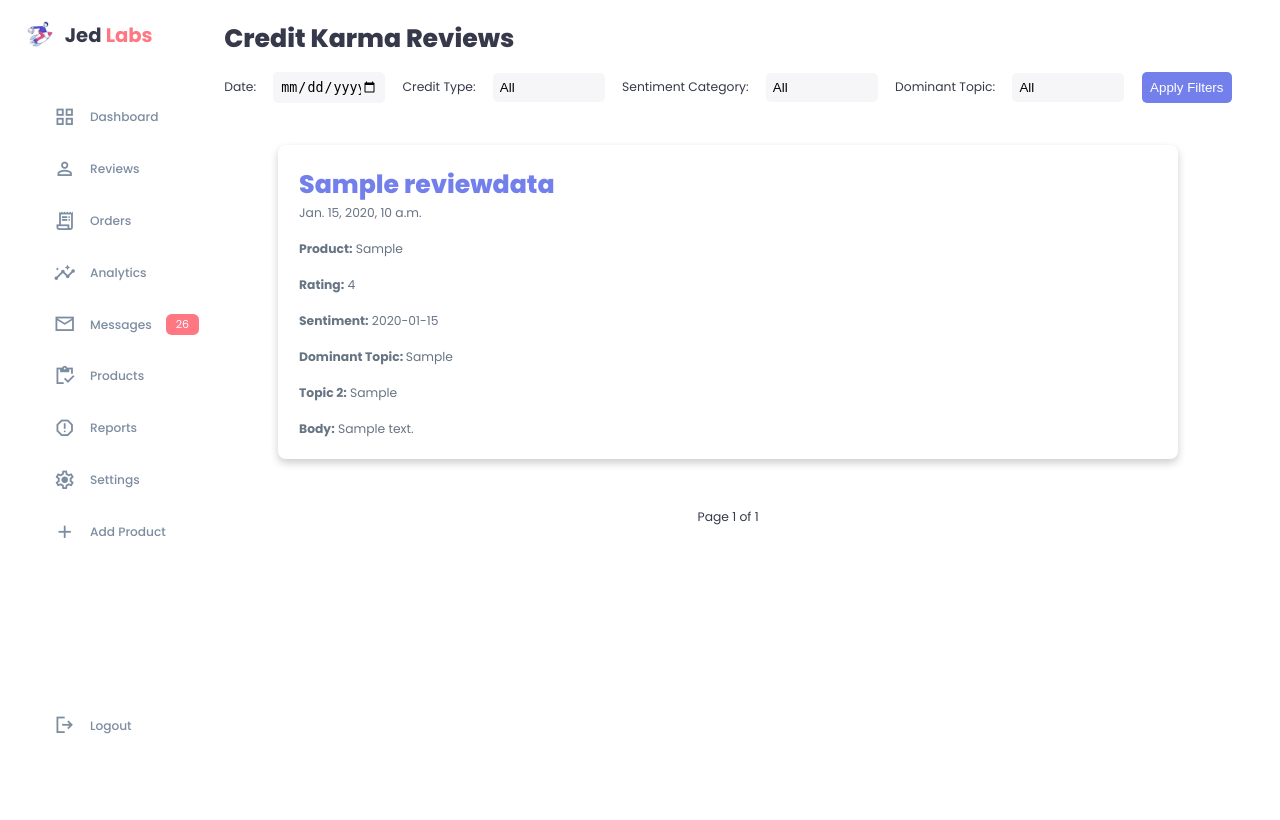
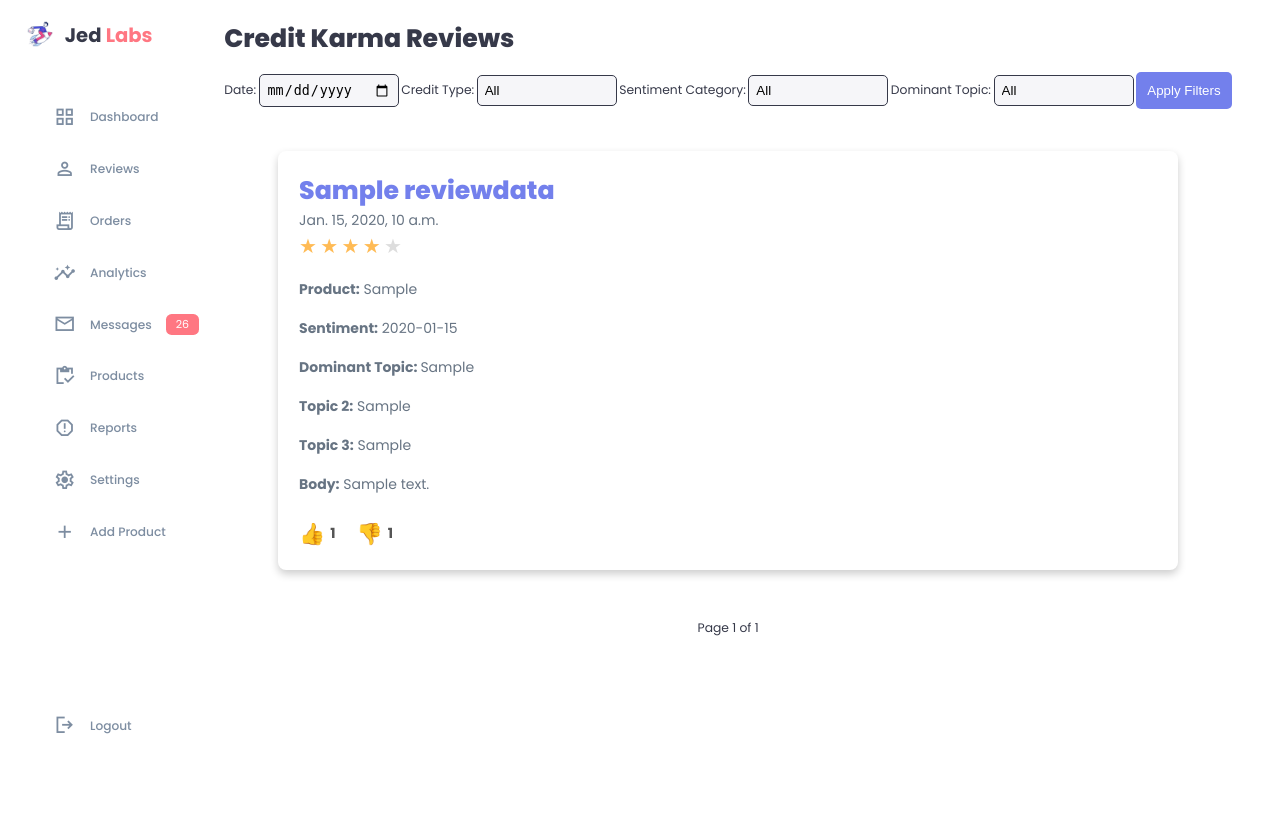
Before and after one commit to dstewart97/Projects, a Django app: page /feedback/ in a window 1280 px wide. Run offline with Django 5.2, Linux system fonts and the light colour scheme; tables that the repository leaves empty hold one stand-in row (values such as "Sample post").

Commit message:
reviews is basically done -- filtering and pagination works

```diff
--- a/Python/Django/Magellan/reviews/static/reviews/feedback.css
+++ b/Python/Django/Magellan/reviews/static/reviews/feedback.css
@@ -22,6 +22,45 @@
 .feedback-card h1{
     color: var(--color-primary);
 }
+
+.feedback-card p{
+    font-size: 1rem;
+}
+
+
+.star {
+    font-size: 20px;
+    color: #ddd; /* Default color for unfilled stars */
+}
+
+.star.filled {
+    color: var(--color-warning); /* Color for filled stars (e.g., gold) */
+}
+
+.thumbs-container {
+    display: flex;
+    gap: 1.5rem;
+    margin-top: 5px;
+}
+
+.thumb {
+    display: flex;
+    align-items: center;
+    font-size: 1rem;
+    color: #555;
+}
+
+.thumb-icon {
+    font-size: 1.5rem;
+    margin-right: 5px ;
+}
+
+.thumb-count {
+    font-weight: bold;
+}
+
+
+
 
 /* Hover effect */
 .feedback-card:hover {
@@ -48,6 +87,7 @@
     align-items: center;
     gap: 1rem;
     margin-top: 1.5rem;
+    padding-bottom: 2rem;
 }
 
 .pagination a {
--- a/Python/Django/Magellan/reviews/static/reviews/feedback.js
+++ b/Python/Django/Magellan/reviews/static/reviews/feedback.js
@@ -6,25 +6,10 @@
 
     // Send AJAX request to filter reviews
     fetch(`/feedback/filter_reviews/?date=${date}&credit_type=${creditType}&sentiment_category=${sentimentCategory}&dominant_topic=${dominantTopic}`)
-        .then(response => response.json())
-        .then(data => {
+        .then(response => response.text())
+        .then(html => {
             const feedbackContainer = document.getElementById('feedback-container');
-            feedbackContainer.innerHTML = '';
-
-            // Update reviews container with filtered data
-            data.feedback_data.forEach(item => {
-                const feedbackCard = document.createElement('div');
-                feedbackCard.classList.add('feedback-card');
-
-                feedbackCard.innerHTML = `
-                    <h2>${item.product}</h2>
-                    <p><strong>Rating:</strong> ${item.rating_int}</p>
-                    <p><strong>Sentiment:</strong>${item.sentiment_category}</p>
-                    <p><strong>Topic:</strong> ${item.dominant_topic}</p>
-                    <p><strong>Review Date:</strong> ${item.date}</p>
-                `;
-                feedbackContainer.appendChild(feedbackCard);
-            });
+            feedbackContainer.innerHTML = html;
         })
         .catch(error => console.error('Error fetching filtered feedback:', error));
 }
--- a/Python/Django/Magellan/reviews/static/reviews/main.css
+++ b/Python/Django/Magellan/reviews/static/reviews/main.css
@@ -46,13 +11,14 @@
     background-color: var(--color-background);
     padding: 0.5rem;
     border-radius: 5px;
-    width: 8rem;
+    width: 10rem;
     cursor: pointer;
+    border: 0.2px solid var(--color-dark);
 }
 
 .filters_container button{
     background-color: var(--color-primary);
-    padding: 0.6rem;
+    padding: 0.8rem;
     color: white;
     border-radius: 5px;
     cursor: pointer;
--- a/Python/Django/Magellan/reviews/templates/reviews/feedback.html
+++ b/Python/Django/Magellan/reviews/templates/reviews/feedback.html
@@ -39,13 +39,28 @@
     {% for item in feedback %}
     <div class="feedback-card">
         <h1>{{ item.title }}</h1>
-        <p>{{ item.date }}</p><br>
+        <p>{{ item.date }}</p>
+        <div class="rating-stars">
+            {% for i in "12345" %}
+                <span class="star {% if item.rating_int >= i|add:"0" %}filled{% endif %}">★</span>
+            {% endfor %}
+        </div><br>
         <p><strong>Product:</strong> {{ item.product }}</p><br>
-        <p><strong>Rating:</strong> {{ item.rating_int }}</p><br>
         <p id="sentimentText"><strong>Sentiment:</strong> {{ item.sentiment_category }}</p><br>
         <p><strong>Dominant Topic: </strong> {{ item.dominant_topic }}</p><br>
         <p><strong>Topic 2:</strong> {{ item.topic2 }}</p><br>
-        <p><strong>Body:</strong> {{ item.body }}</p>
+        <p><strong>Topic 3:</strong> {{ item.topic3 }}</p><br>
+        <p><strong>Body:</strong> {{ item.body }}</p><br>
+        <div class="thumbs-container">
+            <div class="thumb">
+                <span class="thumb-icon">&#128077;</span>
+                <span class="thumb-count">{{ item.helpful }}</span>
+            </div>
+            <div class="thumb">
+                <span class="thumb-icon">&#128078;</span>
+                <span class="thumb-count">{{ item.not_helpful }}</span>
+            </div>
+        </div>
     </div>
     {% endfor %}
 </div>
--- a/Python/Django/Magellan/reviews/views.py
+++ b/Python/Django/Magellan/reviews/views.py
@@ -44,6 +44,7 @@
         'credit_type': credit_type,
         'sentiment_category': sentiment_category,
         'dominant_topic': dominant_topic,
+        'title' : 'Feedback'
     }
     return render(request, 'reviews/feedback.html', context)
 
@@ -63,18 +64,9 @@
     page_number = request.GET.get('page', 1)
     page_obj = paginator.get_page(page_number)
 
-    # Prepare JSON response with relevant fields
-    feedback_data = [
-        {
-            'product': item.product,
-            'rating_int': item.rating_int,
-            'sentiment_category': item.sentiment_category,
-            'dominant_topic': item.dominant_topic,
-            'date': item.date.strftime('%Y-%m-%d')
-        }
-        for item in page_obj
-    ]
-    return JsonResponse({'feedback_data': feedback_data})
+    # Render only the filtered feedback items
+    return render(request, 'reviews/feedback_list.html', {'feedback': page_obj})
+
 
 
 
```
Also changed, not shown: other parts of Python/Django/Magellan/reviews/static/reviews/main.css (+0 -35 lines), Python/Django/Magellan/reviews/templates/reviews/feedback_list.html (added, +17 -0 lines).
